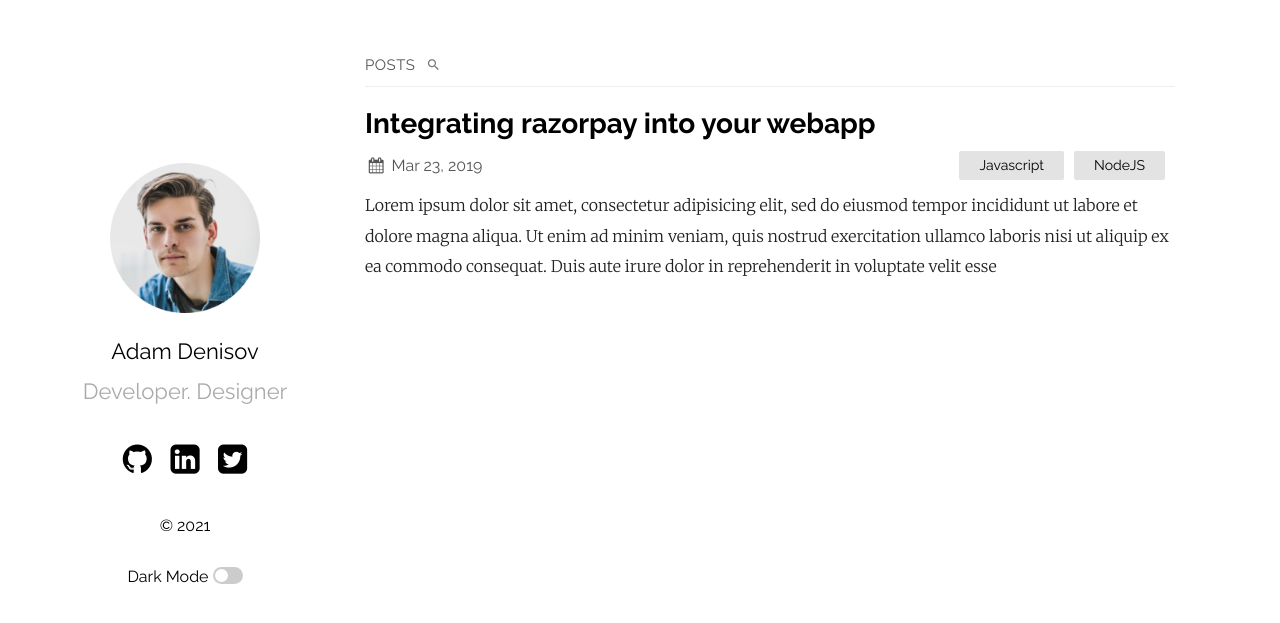
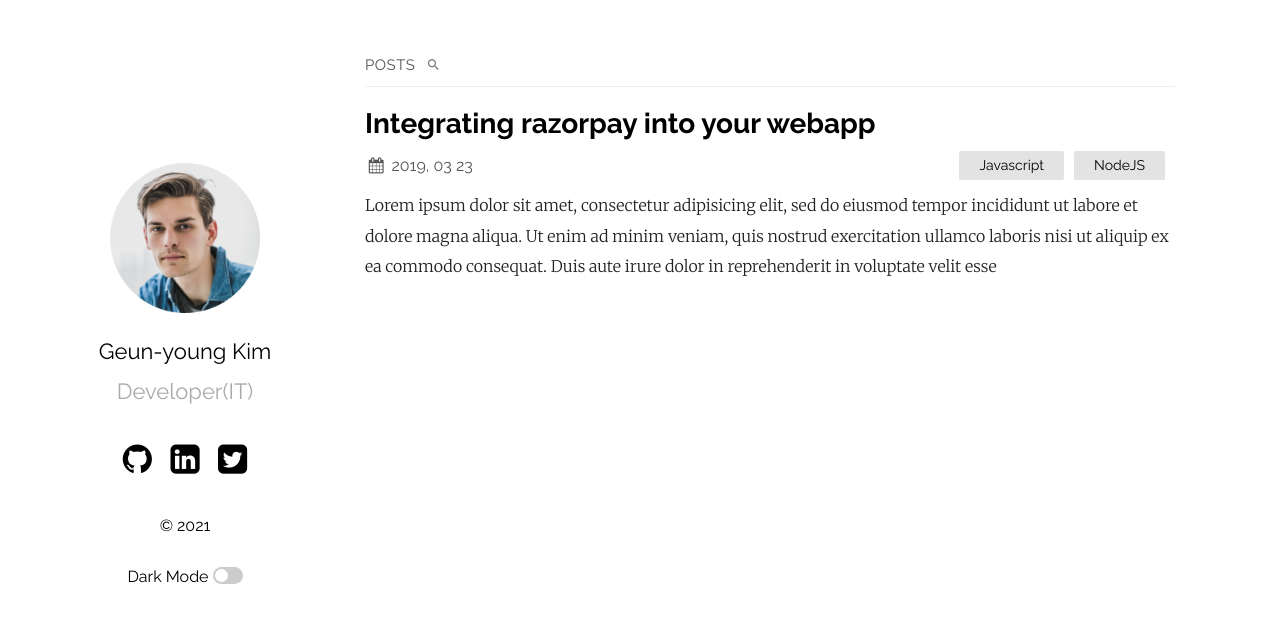
Before and after one commit to kgyoung0215/Hello-World, a Jekyll site: the page built from index.md, in a window 1280 px wide. Shown: the top 623 px of the page. Built offline with Jekyll 4.4.1, drawn with Linux system fonts in a browser that asks for light colours.

Commit message:
Update _config.yml

```diff
--- a/_config.yml
+++ b/_config.yml
@@ -12,9 +12,9 @@ show_excerpts: true # set to true to show excerpts on the homepage
 sass:
   sass_dir: _sass
 plainwhite:
-  name: Adam Denisov
-  tagline: Developer. Designer
-  date_format: "%b %-d, %Y"
+  name: Geun-young Kim
+  tagline: Developer(IT)
+  date_format: "%Y, %m %-d"
   sitemap: true # set to true to generate sitemap.xml content
   search: true # set to true to enable searchbar
   dark_mode: true # set to true to add dark mode toggle
```
